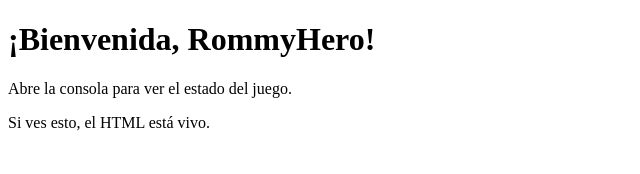
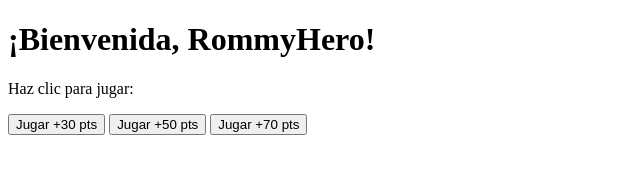
Before and after one commit to Floracuatica/Ae2_abpgame, a plain HTML site: page index.html in a window 1280 px wide. Shown: the whole page, without its empty margins (0-640 px from the left). Drawn offline with Linux system fonts and the light colour scheme.

Commit message:
Update index.html

```diff
--- a/index.html
+++ b/index.html
@@ -6,10 +6,14 @@
 </head>
 <body>
   <h1>¡Bienvenida, RommyHero!</h1>
-  <p>Abre la consola para ver el estado del juego.</p>
-<script>
-  document.write("Si ves esto, el HTML está vivo.");
-</script>
+  <p>Haz clic para jugar:</p>
+
+  <button onclick="jugar(30)">Jugar +30 pts</button>
+  <button onclick="jugar(50)">Jugar +50 pts</button>
+  <button onclick="jugar(70)">Jugar +70 pts</button>
+
+  <div id="estado" style="margin-top:20px;"></div>
+
   <script src="assets/js/game.js"></script>
 </body>
 </html>
```
